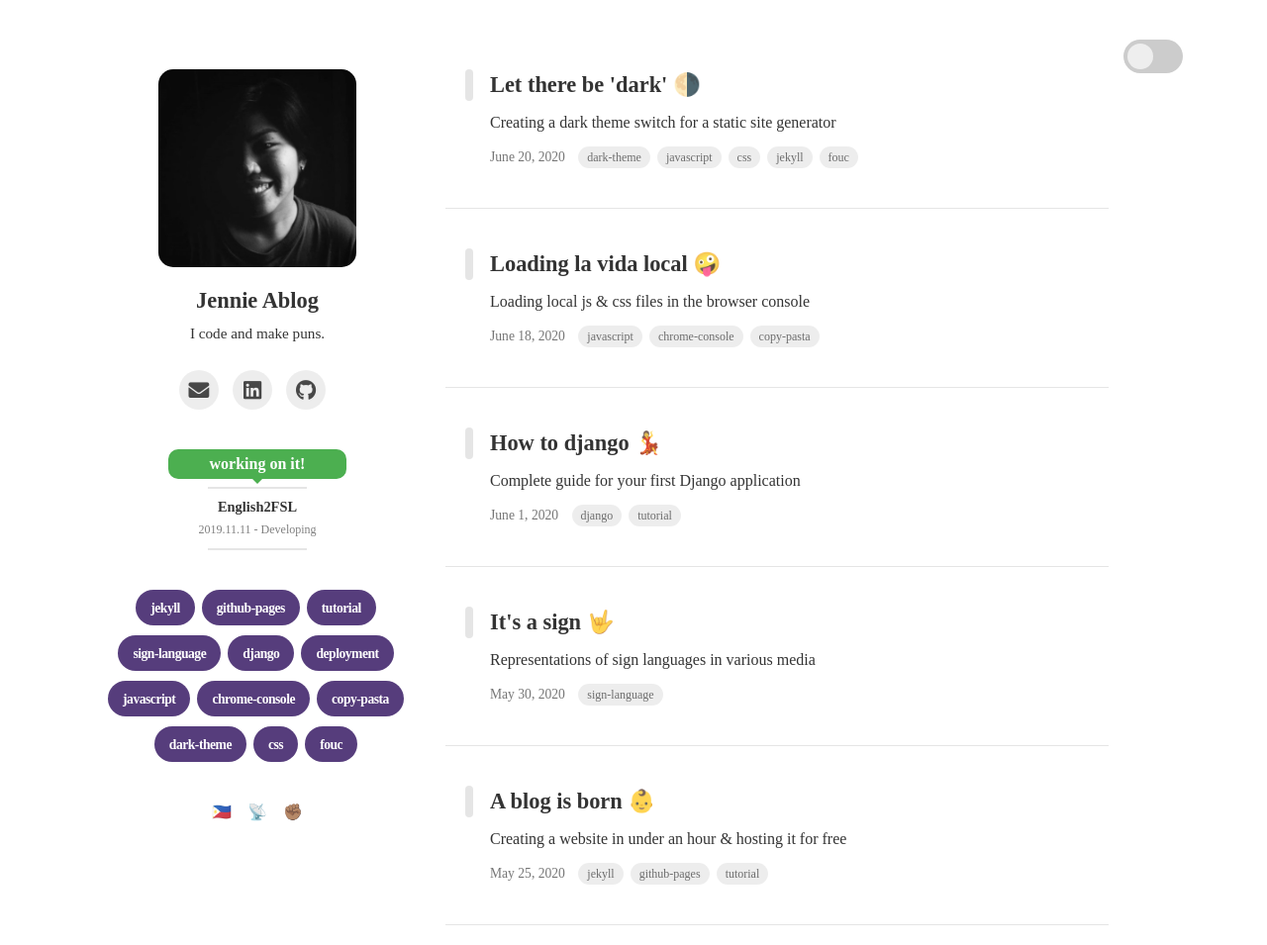
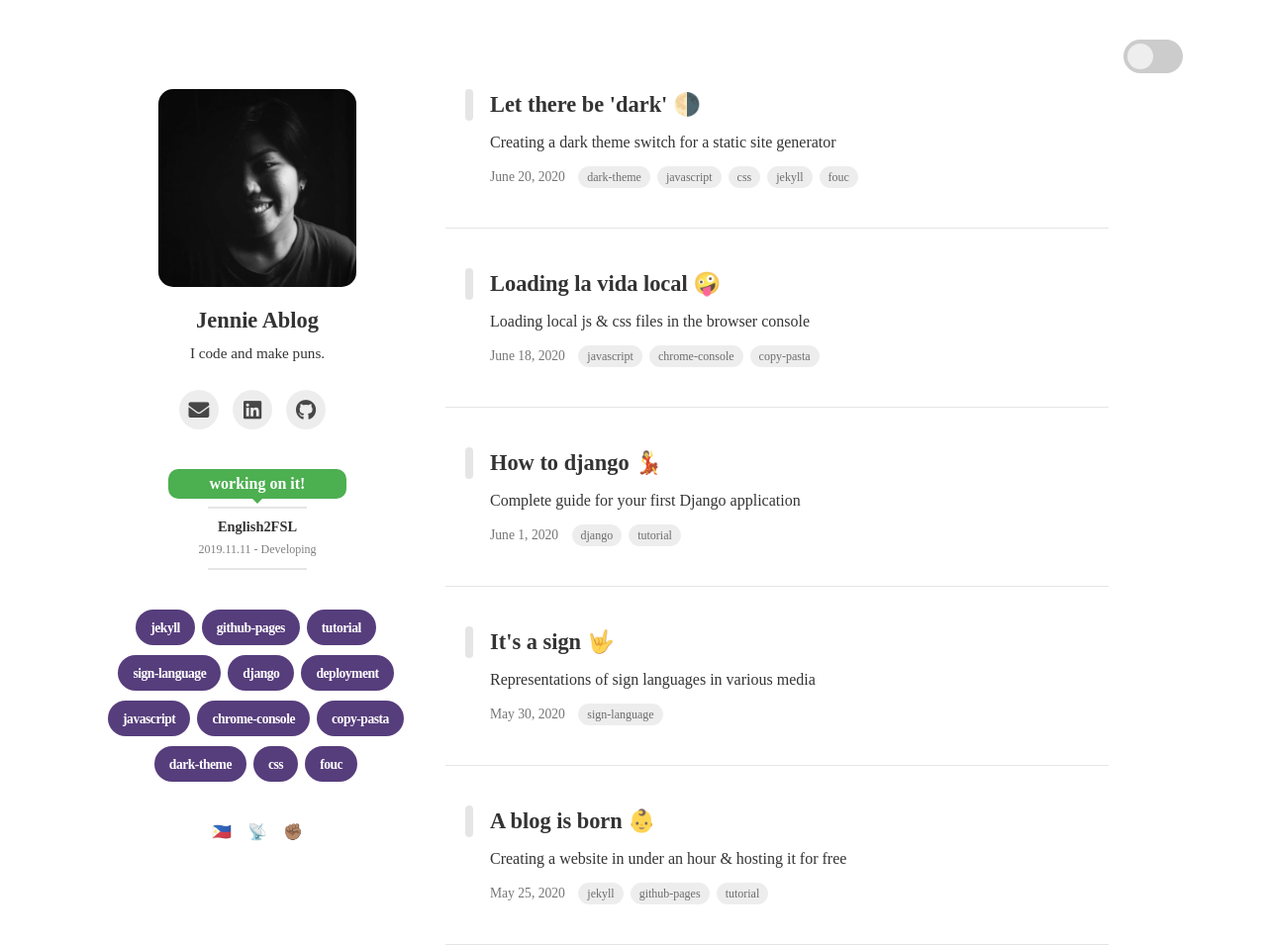
Before and after one commit to jennieablog/jennieablog.github.io, a Jekyll site: the page built from index.html, in a window 1280 px wide. Shown: the whole page at 99% size. Built offline with Jekyll 4.4.1, drawn with Linux system fonts in a browser that asks for light colours; nearby versions of some CDN libraries; some web fonts are replaced; the list of posts is cut into pages by our own code.

Commit message:
changed home bg position

```diff
--- a/_sass/base/_global.scss
+++ b/_sass/base/_global.scss
@@ -98,6 +98,7 @@ a:link, a:visited, a:active, a:hover {
 }
 .row{
 	margin : auto 0px;
+	padding-top: 1.25rem;
 }
 .display-none{
 	display: none;
--- a/_sass/includes/_toggle.scss
+++ b/_sass/includes/_toggle.scss
@@ -20,8 +20,8 @@
   right: 0;
   bottom: 0;
   background-color: #ccc;
-  -webkit-transition: 2s;
-  transition: 2s;
+  -webkit-transition: 1s;
+  transition: 1s;
 }
 .slider:before {
   position: absolute;
@@ -31,8 +31,8 @@
   left: 4px;
   bottom: 4px;
   background-color: #eee;
-  -webkit-transition: 1s;
-  transition: 1s;
+  -webkit-transition: 0.3s;
+  transition: 0.3s;
 }
 input:checked + .slider {
   background-color: #BB78FF;
--- a/_sass/layouts/_home.scss
+++ b/_sass/layouts/_home.scss
@@ -13,7 +13,6 @@
     }
     #header-content{
         @extend %page-padding;
-        margin-bottom: 7%;
         color: #fff;
     }
     .bg{
@@ -21,9 +20,9 @@
         position: absolute;
         z-index: -1;
         width: 100%;
-        top: 105px;
+        top: 115px;
         left:0%;
-        height: 130px;
+        height: 105px;
         background-color: $theme-dark;
     }
     #posts.col-md-8{
```
